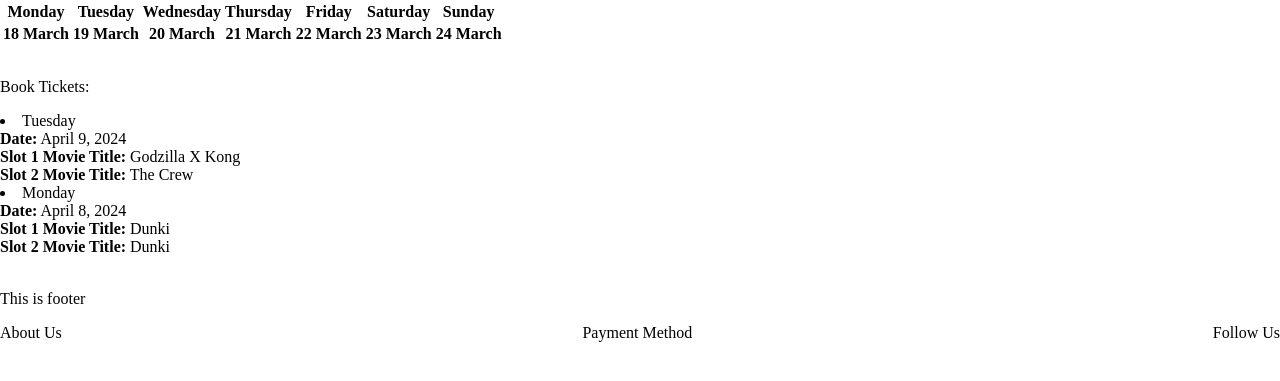
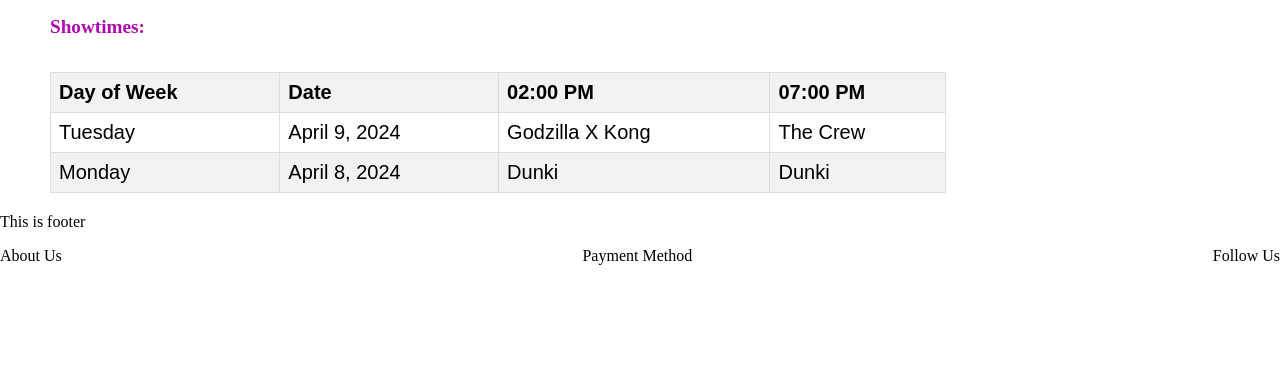
Before and after one commit to MazFahim/clientProjects, a Django app: page /showtime/ in a window 1280 px wide. Shown: the part 54-435 px from the top of the page. Run offline with Django 5.2, Linux system fonts and the light colour scheme; data comes from the database, SQL or seed files in the repository; lists and menus that the app fills with data are empty.

Commit message:
TicketSnap: Showtime Template Modified

```diff
--- a/TicketSnap/movies/templates/showtime.html
+++ b/TicketSnap/movies/templates/showtime.html
@@ -4,87 +4,76 @@
     <meta charset="UTF-8">
     <meta name="viewport" content="width=device-width, initial-scale=1.0">
     <title>Showtime</title>
+    <style>
+        .category-title{
+            font-size: larger;
+            margin-left: 50px;
+            color: #AF0AAD;
+        }
+        table {
+            width: 70%;
+            border-collapse: collapse;
+            margin-bottom: 20px;
+            margin-left: 50px;
+            font-family: Arial, sans-serif;
+            padding-bottom: 500px;
+        }
+
+        th, td {
+            border: 1px solid #ddd;
+            padding: 8px;
+            text-align: left;
+            font-size: 20px;
+        }
+
+        th {
+            background-color: #f2f2f2;
+            font-weight: bold;
+        }
+
+        tr:nth-child(even) {
+            background-color: #f2f2f2;
+        }
+    </style>
 </head>
 <body>
     {% include 'headerNavbar.html' %}
+
+    <h2 class="category-title">Showtimes:</h2>
+    <br>
     <table>
+        <thead>
           <tr>
-            <th>Monday</th>
-            <th>Tuesday</th>
-            <th>Wednesday</th>
-            <th>Thursday</th>
-            <th>Friday</th>
-            <th>Saturday</th>
-            <th>Sunday</th>
+            <th>Day of Week</th>
+            <th>Date</th>
+            <th>02:00 PM</th>
+            <th>07:00 PM</th>
           </tr>
+        </thead>
+        <tbody>
+          {% for schedule in movieSchedules.all %}
           <tr>
-            <th>18 March</th>
-            <th>19 March</th>
-            <th>20 March</th>
-            <th>21 March</th>
-            <th>22 March</th>
-            <th>23 March</th>
-            <th>24 March</th>
-        </tr>
-        <tr>
-            <td></td>
-            <td></td>
-            <td></td>
-            <td></td>
-            <td></td>
-            <td></td>
-            <td></td>
-        </tr>
-        <tr>
-            <td></td>
-            <td></td>
-            <td></td>
-            <td></td>
-            <td></td>
-            <td></td>
-            <td></td>
-        </tr>
-        <tr>
-            <td></td>
-            <td></td>
-            <td></td>
-            <td></td>
-            <td></td>
-            <td></td>
-            <td></td>
-        </tr>
-        <tr>
-            <td></td>
-            <td></td>
-            <td></td>
-            <td></td>
-            <td></td>
-            <td></td>
-            <td></td>
-        </tr>
-    </table>
-    <p>Book Tickets:</p>
-    {% for schedule in movieSchedules.all %}
-    <li>
-        {{ schedule.dayofweek }}<br>
-        <strong>Date:</strong> {{ schedule.date }}<br>
-        <strong>Slot 1 Movie Title:</strong>
+            <td>{{ schedule.dayofweek }}</td>
+            <td>{{ schedule.date }}</td>
+            <td>
               {% for movie in movies %}
                 {% if movie.movieId == schedule.slot1_id %}
                   {{ movie.title }}
                 {% endif %}
               {% endfor %}
-        <br>
-        <strong>Slot 2 Movie Title:</strong>
+            </td>
+            <td>
               {% for movie in movies %}
                 {% if movie.movieId == schedule.slot2_id %}
                   {{ movie.title }}
                 {% endif %}
               {% endfor %}
-        <br>
-    </li>
+            </td>
+          </tr>
           {% endfor %}
-    <br>
+        </tbody>
+      </table>
+
     {% include 'footer.html' %}
 </body>
 </html>
```
Also changed, not shown: TicketSnap/movies/templates/footer.html (+6 -1 lines). Lines whose indentation alone changed are shown as unchanged.
